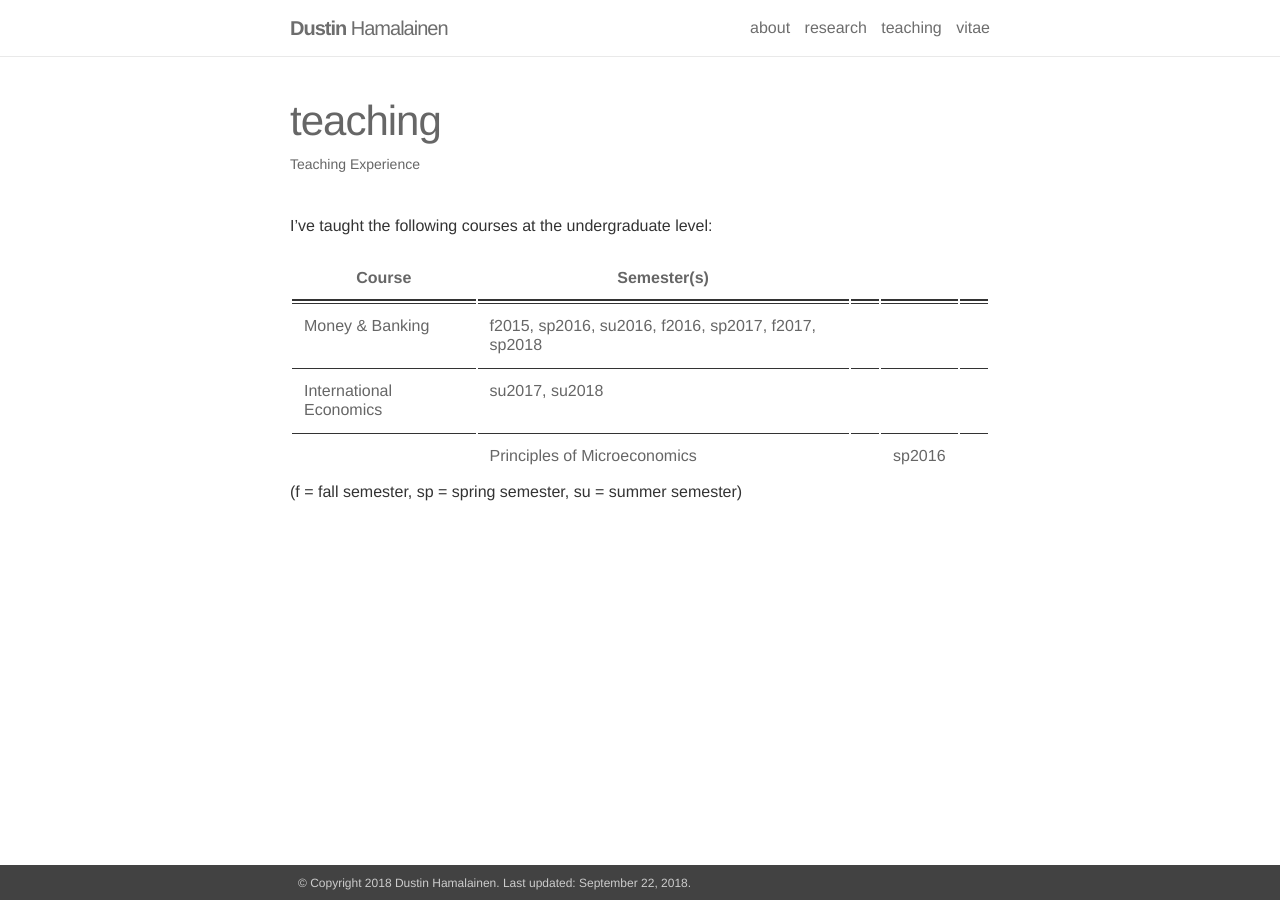
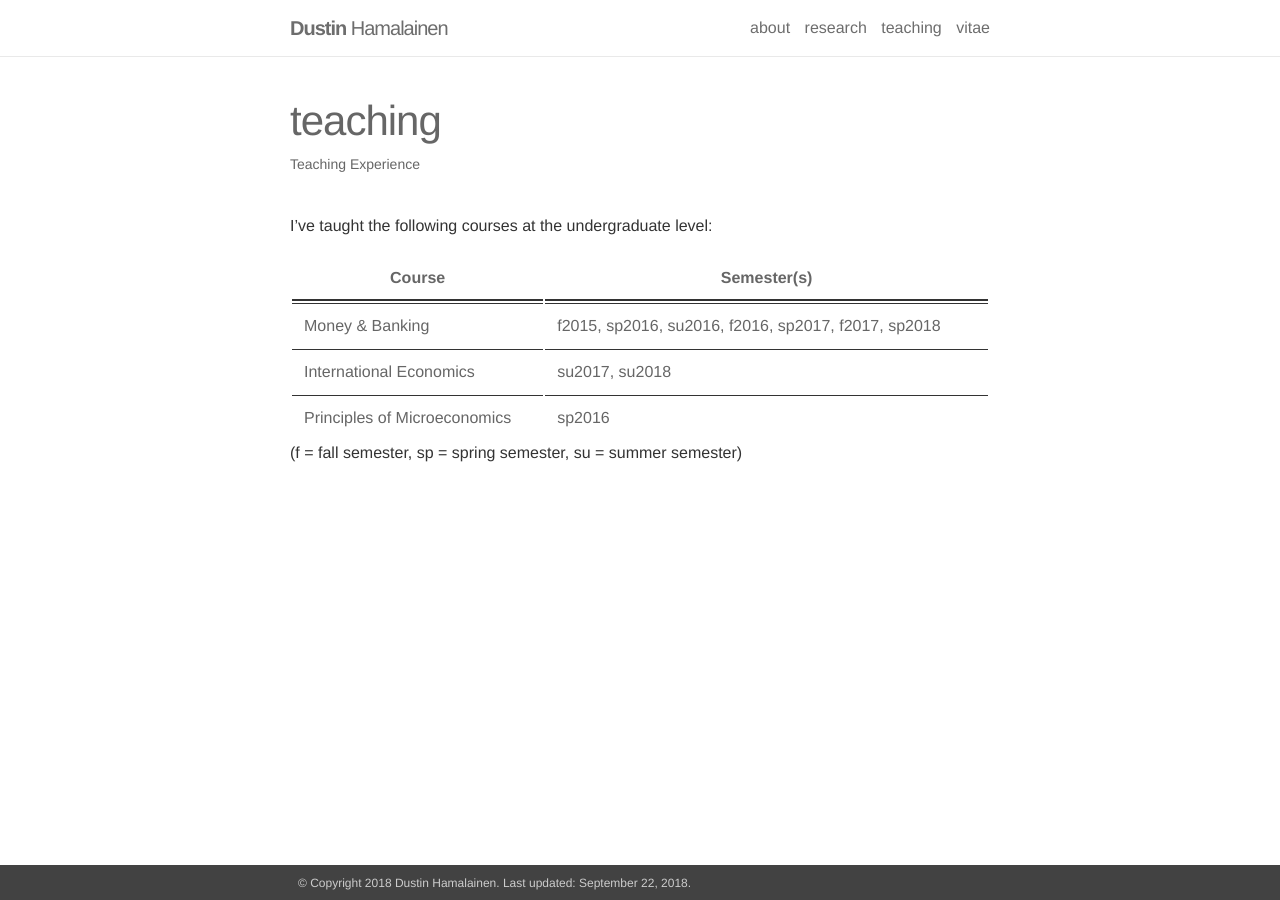
Before and after one commit to dustinhh/dustinhh.github.io, a Jekyll site: the page built from _pages/teaching.md, in a window 1280 px wide. Built offline with Jekyll 4.4.1, drawn with Linux system fonts in a browser that asks for light colours.

```diff
--- a/_pages/teaching.md
+++ b/_pages/teaching.md
@@ -11,7 +11,7 @@ I've taught the following courses at the undergraduate level:
 |-------------------------------|-----------------------------------------------------|
 | Money & Banking               | f2015, sp2016, su2016, f2016, sp2017, f2017, sp2018 |
 | International Economics       | su2017, su2018                                      |
-|| Principles of Microeconomics || sp2016                                             ||
+| Principles of Microeconomics | sp2016                                            |
 
 
 
```
